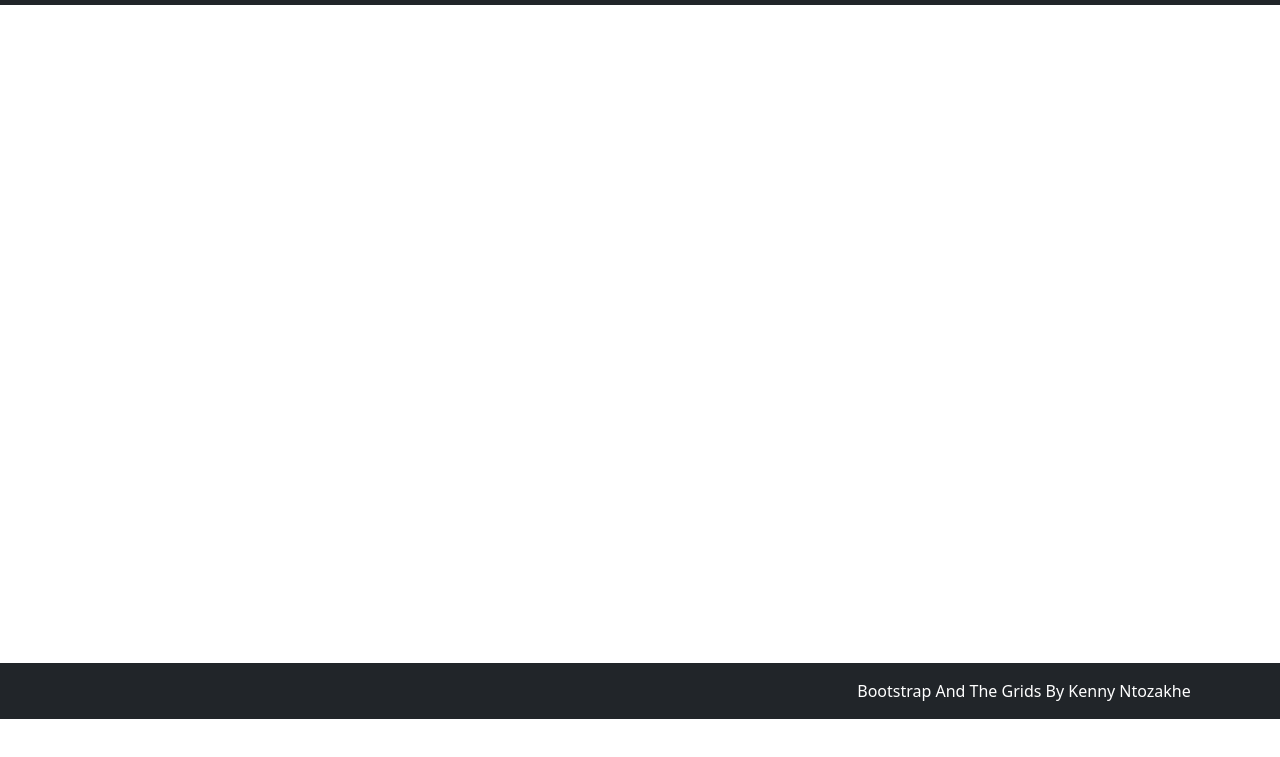
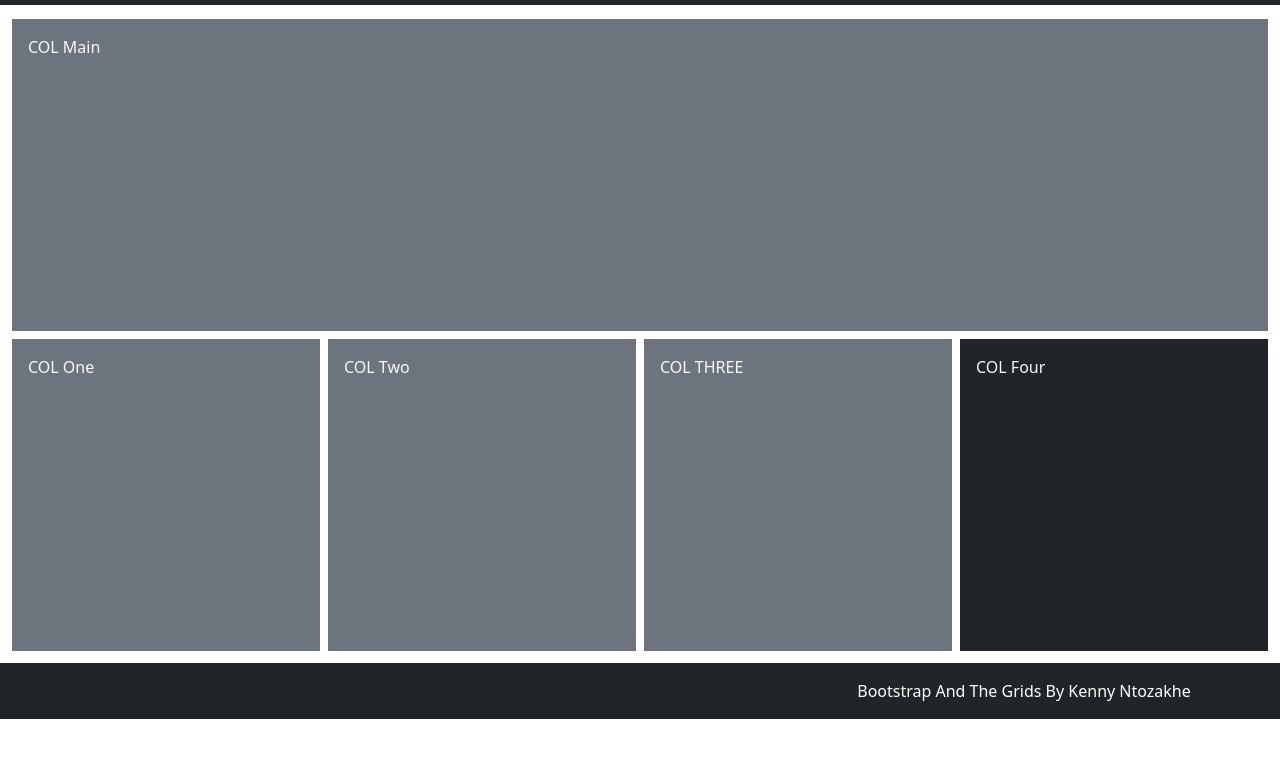
Before and after one commit to Ntozakhe/BootstrapAndTheGrids, a plain HTML site: page Grid9.html in a window 1280 px wide. Shown: the part 81-838 px from the top of the page. Before the commit the page ends 800 px from the top, so only its background shows below. Drawn offline with nearby package versions, Linux system fonts and the light colour scheme.

Commit message:
Grid Nine

```diff
--- a/Grid9.html
+++ b/Grid9.html
@@ -62,10 +62,37 @@
     </div>
 </nav>
 
-    <main class="flex-shrink-0">
-       <div class="container">
-
-       </div>
+<main class="flex-shrink-0">
+    <div class="container-fluid ">
+        <div class="row h-100 minHeight  g-2 row-cols-1 row-cols-md-2">
+            <div class="col col-md-12">
+                <div class="bg-secondary h-100 text-light p-3">
+                    COL Main
+                </div>
+            </div>
+            <div class="col-6 col-md-3">
+                <div class="bg-secondary h-100 text-light p-3">
+                    COL One
+                </div>
+            </div>
+            <div class="col-6 col-md-3">
+                <div class="bg-secondary h-100 text-light p-3">
+                    COL Two
+                </div>
+            </div>
+            <div class="col-6 col-md-3">
+                <div class="bg-secondary h-100 text-light p-3">
+                    COL THREE
+                </div>
+            </div>
+            <div class="col-6 col-md-3">
+                <div class="bg-dark h-100 text-light p-3">
+                    COL Four
+                </div>
+            </div>
+        </div>
+    </div>
+</main>
     </main>
     <footer class="footer mt-auto py-3 bg-dark sticky-footer">
         <div class="container-fluid text-center ">
```
